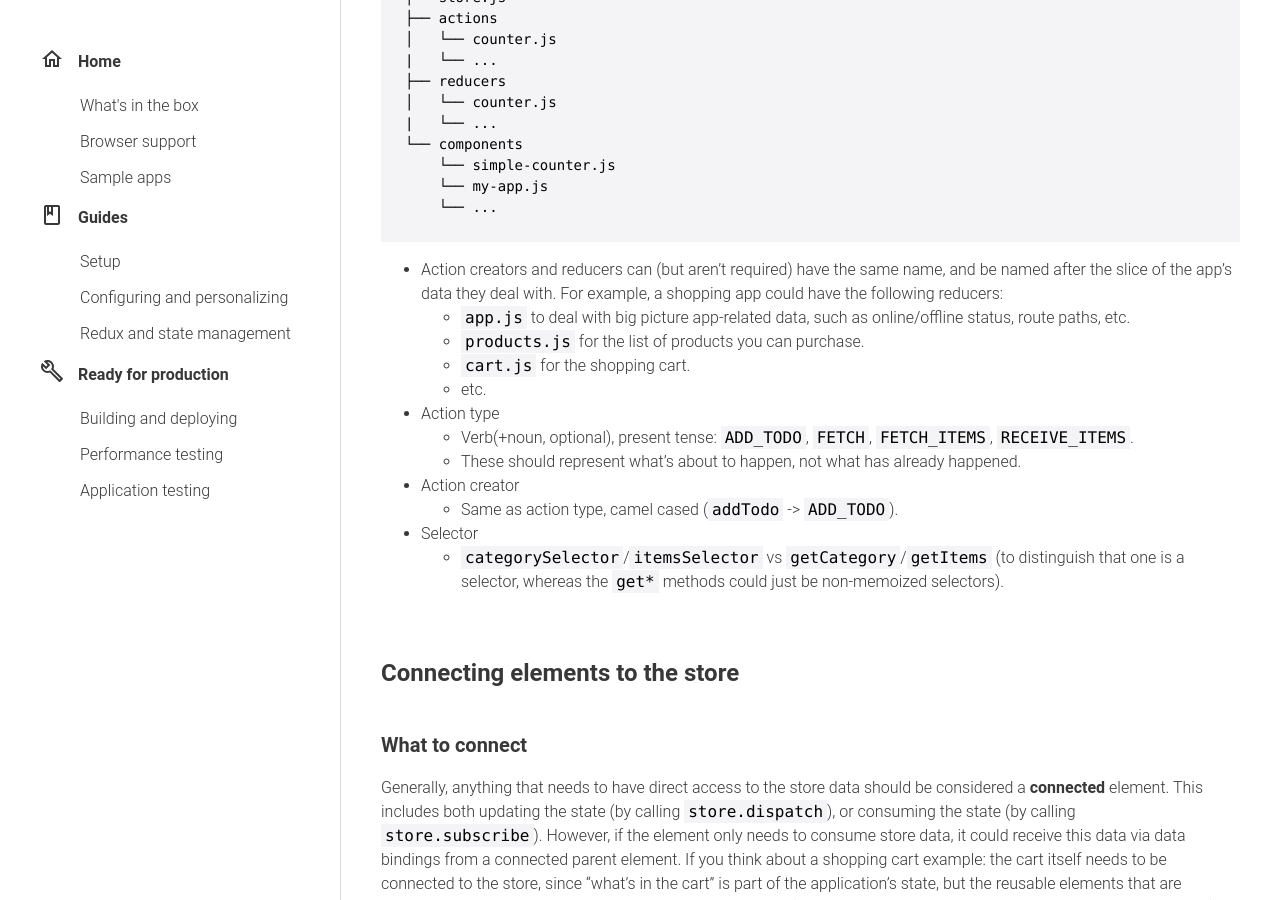
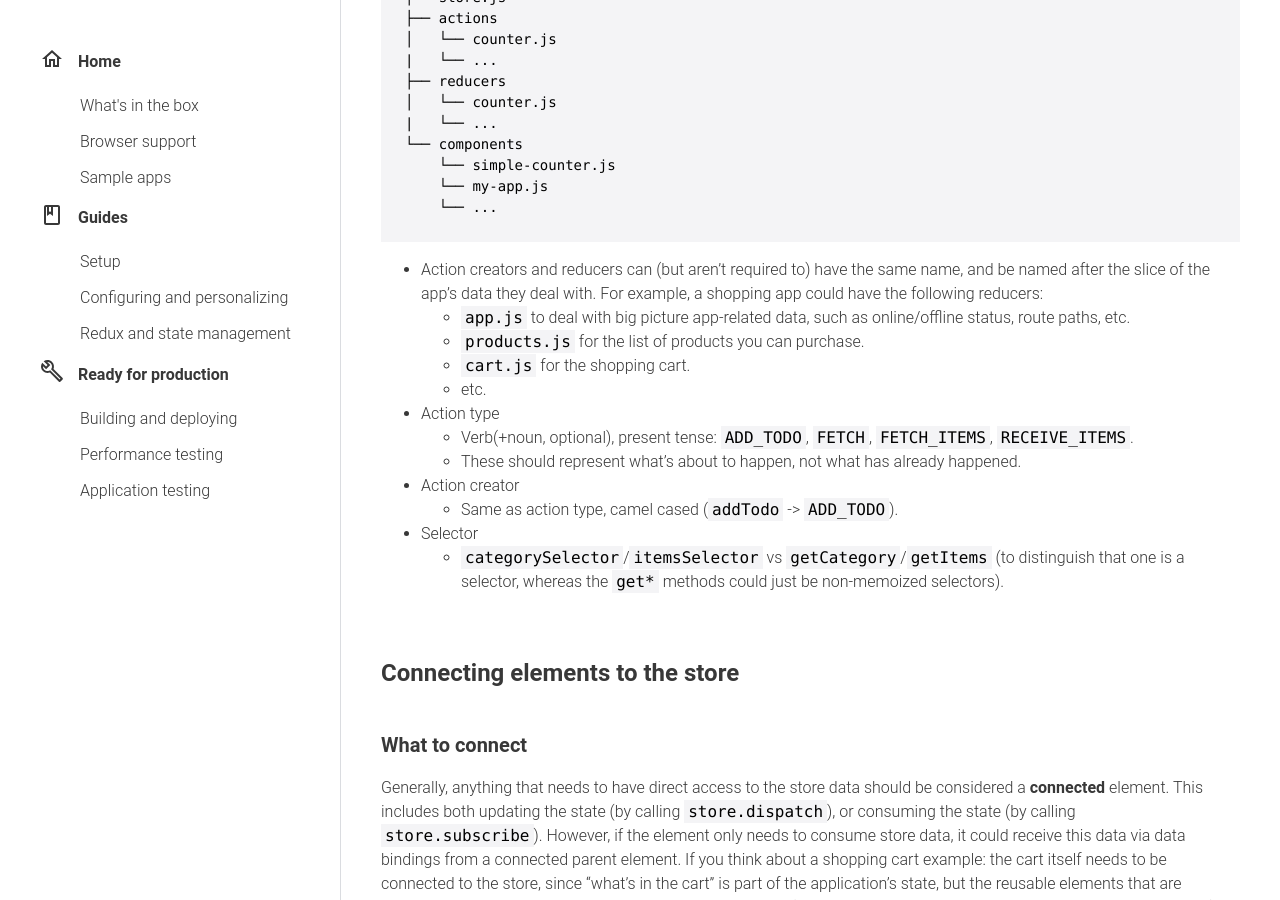
Before and after one commit to Polymer/pwa-starter-kit, a Jekyll site: the page built from redux-and-state-management.md, in a window 1280 px wide and 900 px high, scrolled down 1762 px. Built offline with Jekyll 4.4.1, drawn with Linux system fonts in a browser that asks for light colours; some web fonts are replaced; some of the changed text lies outside the part shown.

Commit message:
Fix single words.

````diff
--- a/redux-and-state-management.md
+++ b/redux-and-state-management.md
@@ -61,7 +61,7 @@ src
     └── ...
 ```
 
-- Action creators and reducers can (but aren't required) have the same name, and be named after the slice of the app’s data they deal with. For example, a shopping app could have the following reducers:
+- Action creators and reducers can (but aren't required to) have the same name, and be named after the slice of the app’s data they deal with. For example, a shopping app could have the following reducers:
   - `app.js` to deal with big picture app-related data, such as online/offline status, route paths, etc.
   - `products.js` for the list of products you can purchase.
   - `cart.js` for the shopping cart.
````
Also changed, not shown: other parts of redux-and-state-management.md (+2 -2 lines), configuring-and-personalizing.md (+1 -1 lines), sample-apps.md (+1 -1 lines).
